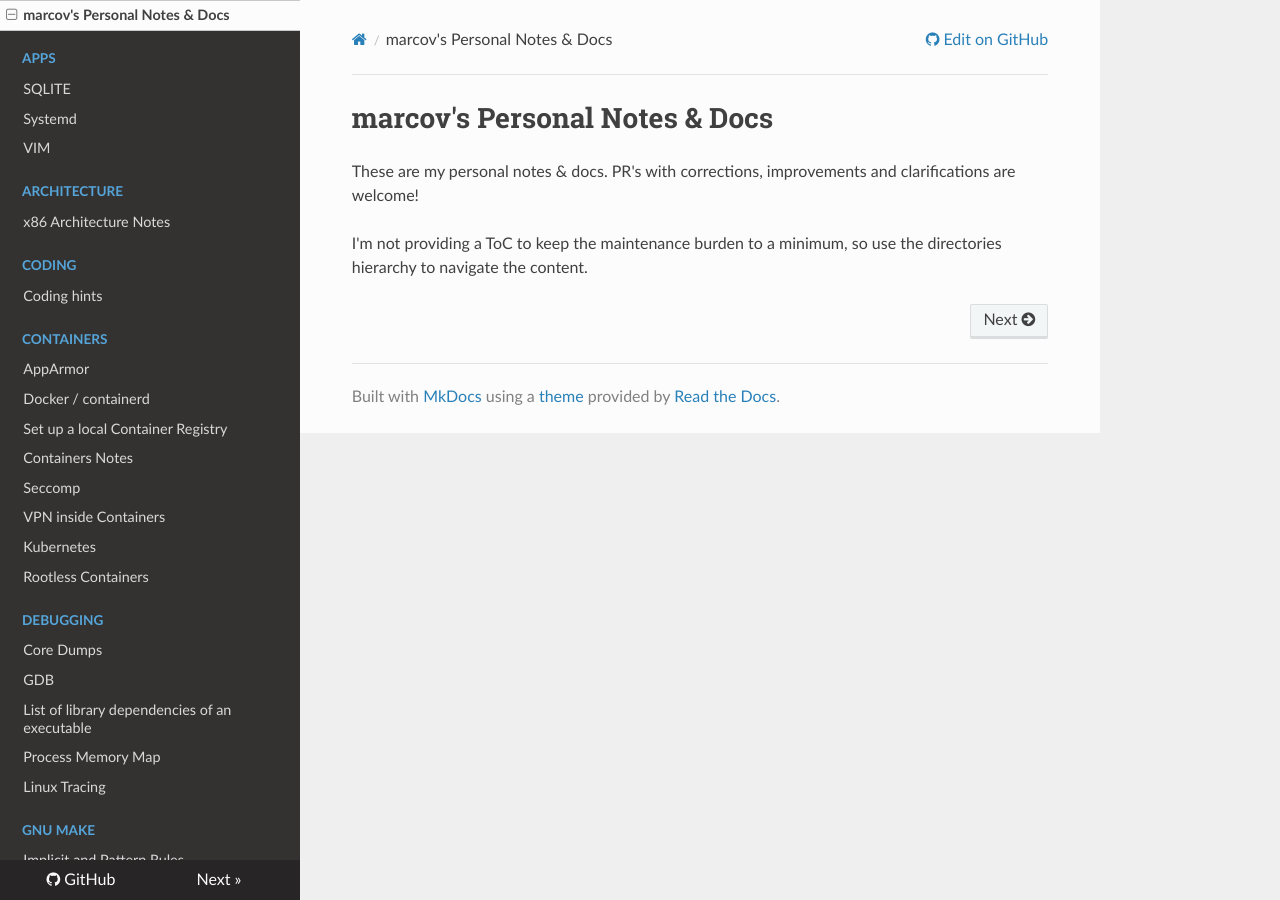
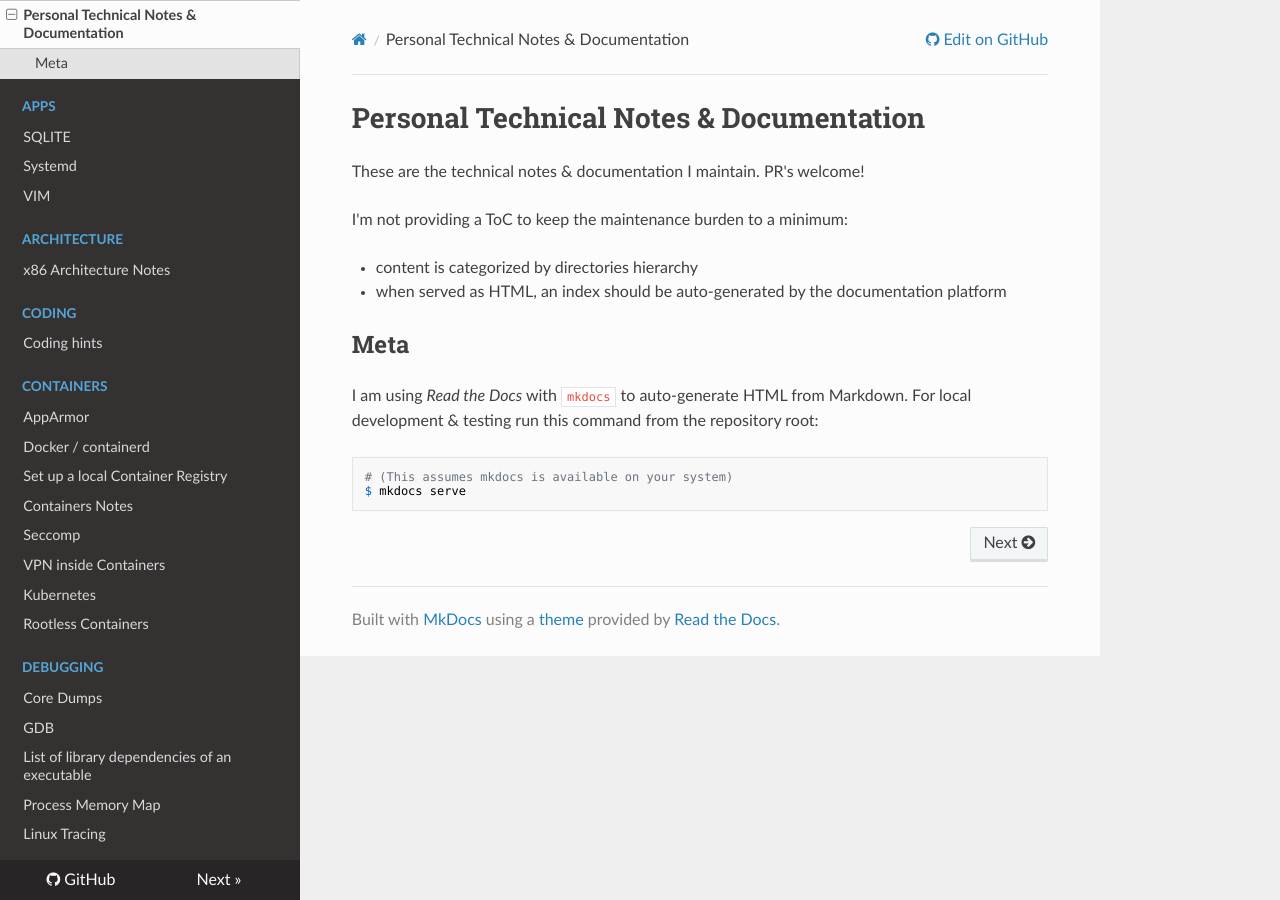
Before and after one commit to marcov/tech-notes, an MkDocs documentation site: the page built from docs/README.md, in a window 1280 px wide. Built offline with MkDocs 1.6.1, drawn with Linux system fonts in a browser that asks for light colours; nearby versions of some CDN libraries.

Commit message:
README: more info

````diff
--- a/docs/README.md
+++ b/docs/README.md
@@ -1,7 +1,18 @@
-# marcov's Personal Notes & Docs
+# Personal Technical Notes & Documentation
 
-These are my personal notes & docs. PR's with corrections, improvements and
-clarifications are welcome!
+These are the technical notes & documentation I maintain. PR's welcome!
 
-I'm not providing a ToC to keep the maintenance burden to a minimum, so use the
-directories hierarchy to navigate the content.
+I'm not providing a ToC to keep the maintenance burden to a minimum:
+
+- content is categorized by directories hierarchy
+
+- when served as HTML, an index should be auto-generated by the documentation
+  platform
+
+## Meta
+I am using _Read the Docs_ with `mkdocs` to auto-generate HTML from Markdown.
+For local development & testing run this command from the repository root:
+```
+# (This assumes mkdocs is available on your system)
+$ mkdocs serve
+```
````
